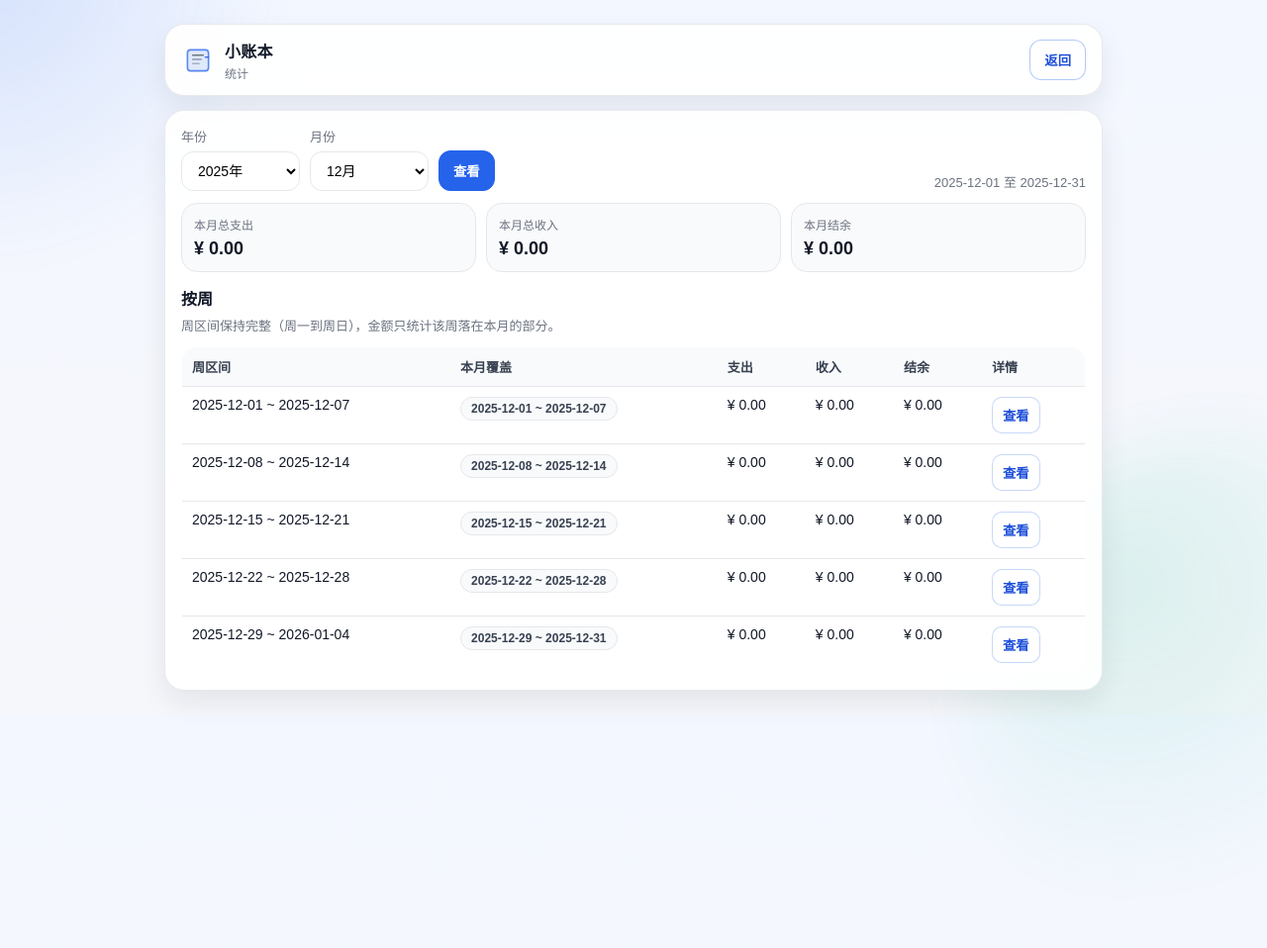
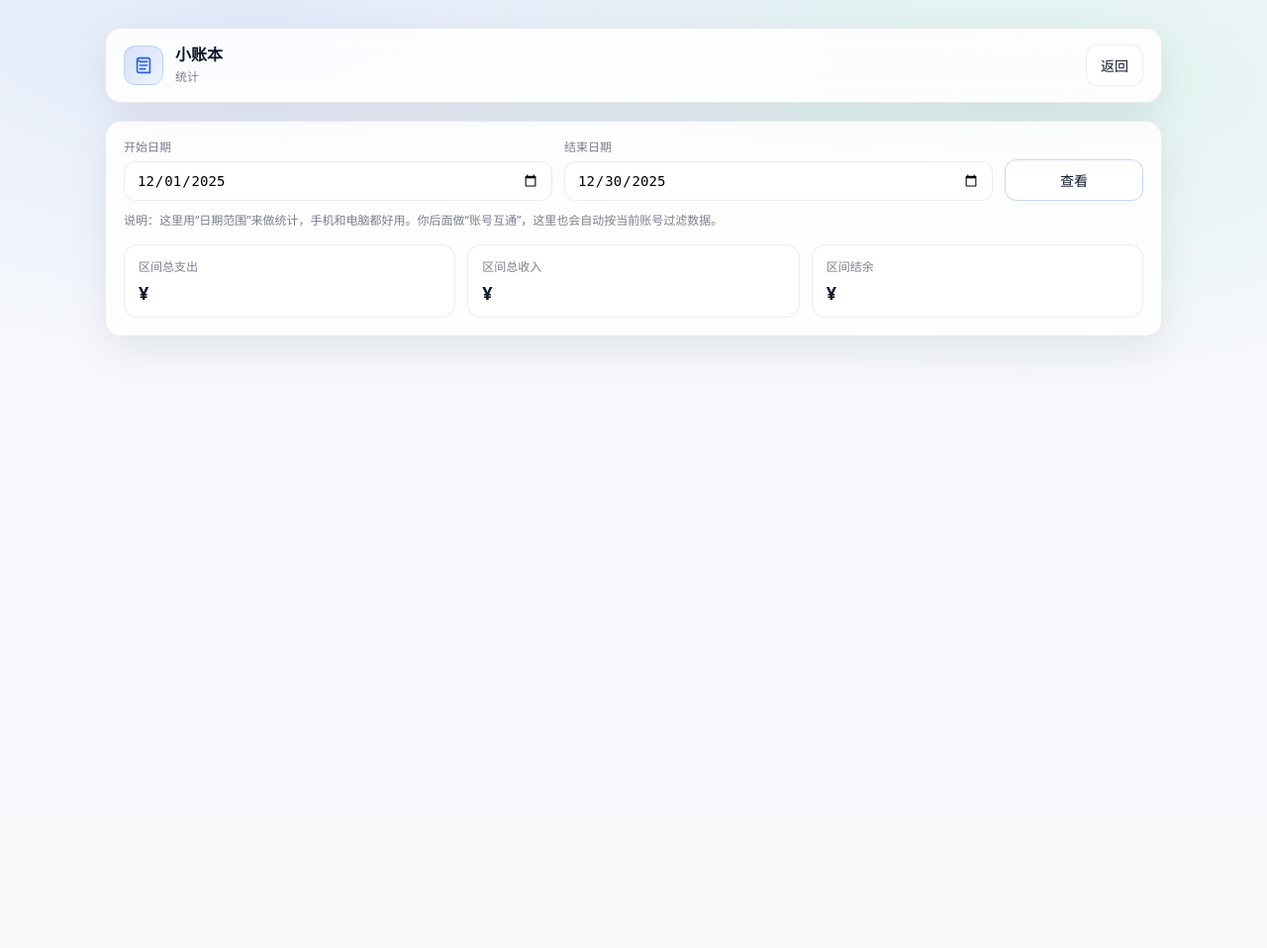
Before and after one commit to lx1925448534-glitch/-xiaozhangben-, a FastAPI app: page /stats in a window 1280 px wide; the page is wider, and only the part inside the window is pictured. Shown: that part at 99% size. After the commit the page ends 354 px from the top of that part, so only its background shows below. Run offline with FastAPI, Linux system fonts and the light colour scheme; data that the repository does not hold is empty.

Commit message:
Update stats.html

```diff
--- a/expense-web-upload/app/templates/stats.html
+++ b/expense-web-upload/app/templates/stats.html
@@ -3,211 +3,219 @@
 <head>
   <meta charset="utf-8" />
   <meta name="viewport" content="width=device-width, initial-scale=1" />
-  <title>小账本 - 统计</title>
+
+  <title>统计 - 小账本</title>
+
+  <!-- PWA: manifest + iOS 支持 -->
+  <link rel="manifest" href="/static/manifest.webmanifest">
+  <meta name="theme-color" content="#f6f8fb">
+  <meta name="apple-mobile-web-app-capable" content="yes">
+  <meta name="apple-mobile-web-app-title" content="小账本">
+  <meta name="apple-mobile-web-app-status-bar-style" content="default">
+  <link rel="apple-touch-icon" href="/static/icons/icon-192.png">
+
   <style>
     :root{
-      --bg1:#f6f7fb; --bg2:#f3f7ff;
-      --card:#ffffff; --text:#111827; --muted:#6b7280;
-      --line:#e5e7eb; --primary:#2563eb; --primary2:#1d4ed8;
-      --shadow:0 12px 28px rgba(17,24,39,.08); --radius:18px;
+      --bg: #f6f8fb;
+      --card: rgba(255,255,255,.85);
+      --border: rgba(15,23,42,.08);
+      --text: #0f172a;
+      --muted: rgba(15,23,42,.55);
+      --primary: #2563eb;
+      --shadow: 0 14px 40px rgba(15,23,42,.08);
+      --radius: 16px;
     }
-    *{box-sizing:border-box}
+    *{ box-sizing: border-box; }
     body{
       margin:0;
-      font-family:"PingFang SC","Microsoft YaHei",Arial,sans-serif;
-      color:var(--text);
-      background: linear-gradient(180deg, var(--bg2), var(--bg1));
-      position:relative;
-      overflow-x:hidden;
-    }
-    /* soft background blobs (no external images) */
-    body::before, body::after{
-      content:"";
-      position:absolute;
-      width:520px;height:520px;border-radius:50%;
-      filter: blur(30px);
-      opacity:.35;
-      z-index:0;
-    }
-    body::before{
-      top:-220px; left:-180px;
-      background: radial-gradient(circle at 30% 30%, rgba(37,99,235,.45), rgba(37,99,235,0) 60%);
-    }
-    body::after{
-      bottom:-260px; right:-220px;
-      background: radial-gradient(circle at 30% 30%, rgba(16,185,129,.35), rgba(16,185,129,0) 60%);
+      font-family: ui-sans-serif, system-ui, -apple-system, "PingFang SC","Microsoft YaHei", Arial;
+      color: var(--text);
+      background: radial-gradient(1200px 600px at 20% 0%, rgba(37,99,235,.10), transparent 60%),
+                  radial-gradient(1000px 500px at 80% 10%, rgba(16,185,129,.10), transparent 60%),
+                  var(--bg);
+      min-height: 100vh;
     }
 
-    .container{max-width:980px;margin:24px auto;padding:0 16px;position:relative;z-index:1;}
+    .wrap{ max-width: 1100px; margin: 28px auto 60px; padding: 0 16px; }
 
     .topbar{
-      display:flex;align-items:center;justify-content:space-between;gap:12px;
-      padding:14px 16px;background:rgba(255,255,255,.92);
-      border:1px solid rgba(229,231,235,.9);
-      border-radius:20px;box-shadow:var(--shadow);
-      backdrop-filter: blur(10px);
+      display:flex; align-items:center; justify-content:space-between; gap:12px;
+      padding: 16px 18px; background: var(--card);
+      border: 1px solid var(--border); border-radius: var(--radius);
+      box-shadow: var(--shadow); backdrop-filter: blur(10px);
     }
-    .brand{display:flex;align-items:center;gap:10px;}
-    .brand-name{font-weight:900;letter-spacing:.3px;}
-    .brand-sub{font-size:12px;color:var(--muted);margin-top:2px;}
-    .actions{display:flex;gap:10px;align-items:center;}
+    .brand{ display:flex; align-items:center; gap:12px; }
+    .logo{
+      width: 40px; height: 40px; border-radius: 12px;
+      background: linear-gradient(135deg, rgba(37,99,235,.18), rgba(37,99,235,.06));
+      border: 1px solid rgba(37,99,235,.18);
+      display:grid; place-items:center;
+    }
+    .brand h1{ font-size:16px; margin:0; line-height:1.2; }
+    .brand p{ margin:2px 0 0; font-size:12px; color: var(--muted); }
+
     .btn{
-      padding:10px 14px;border-radius:12px;border:1px solid rgba(37,99,235,.35);
-      background:#fff;color:var(--primary2);font-weight:800;cursor:pointer;
+      display:inline-flex; align-items:center; justify-content:center; gap:8px;
+      padding: 10px 14px; border-radius: 12px;
+      border: 1px solid var(--border);
+      background: white; color: var(--text);
+      text-decoration:none; font-size: 14px;
+      transition:.15s ease; user-select:none;
     }
-    .btn:hover{border-color:var(--primary2);}
-    .btn-primary{background:var(--primary);border-color:var(--primary);color:#fff;}
-    .btn-primary:hover{background:var(--primary2);border-color:var(--primary2);}
+    .btn:hover{ transform: translateY(-1px); box-shadow: 0 10px 24px rgba(15,23,42,.08); }
 
     .card{
-      background:rgba(255,255,255,.92);
-      border:1px solid rgba(229,231,235,.9);
-      border-radius:20px;
-      box-shadow:var(--shadow);
-      padding:16px;
-      margin-top:14px;
+      margin-top: 18px;
+      background: var(--card);
+      border: 1px solid var(--border);
+      border-radius: var(--radius);
+      box-shadow: var(--shadow);
       backdrop-filter: blur(10px);
+      padding: 16px 18px 18px;
     }
 
-    .muted{color:var(--muted);font-size:13px;}
-    .row{display:flex;gap:10px;flex-wrap:wrap;align-items:end;}
+    .row{ display:flex; gap:12px; flex-wrap: wrap; align-items:end; }
+    .field{ min-width: 220px; flex: 1; }
+    label{ display:block; font-size:12px; color: var(--muted); margin-bottom:6px; }
 
-    select{
-      padding:10px 12px;border:1px solid var(--line);border-radius:12px;outline:none;background:#fff;font-size:14px;
-      min-width:120px;
+    input{
+      width: 100%;
+      padding: 10px 12px;
+      border-radius: 12px;
+      border: 1px solid var(--border);
+      background: white;
+      outline: none;
+      font-size: 14px;
     }
-    select:focus{border-color:rgba(37,99,235,.6);box-shadow:0 0 0 4px rgba(37,99,235,.12);}
 
-    .stats{display:grid;grid-template-columns:repeat(3,1fr);gap:10px;margin-top:12px;}
-    @media (max-width:520px){.stats{grid-template-columns:1fr;}}
-    .stat{border:1px solid var(--line);border-radius:16px;padding:12px;background:rgba(249,250,251,.9);}
-    .stat .k{color:var(--muted);font-size:12px;}
-    .stat .v{font-size:18px;margin-top:6px;font-weight:900;}
+    .hint{ font-size:12px; color: var(--muted); margin-top: 10px; }
 
-    table{width:100%;border-collapse:collapse;border-radius:16px;overflow:hidden;border:1px solid var(--line);background:#fff;margin-top:12px;}
-    th,td{padding:10px;border-bottom:1px solid var(--line);font-size:14px;vertical-align:top;}
-    th{background:#f9fafb;color:#374151;font-weight:900;font-size:13px;text-align:left;}
-    tr:last-child td{border-bottom:none;}
+    .kpis{
+      display:grid;
+      grid-template-columns: 1fr 1fr 1fr;
+      gap: 12px;
+      margin-top: 16px;
+    }
+    @media (max-width: 680px){
+      .kpis{ grid-template-columns: 1fr; }
+    }
+    .pill{
+      border-radius: 14px;
+      border: 1px solid var(--border);
+      background: rgba(255,255,255,.85);
+      padding: 12px 14px;
+    }
+    .pill .t{ font-size:12px; color: var(--muted); margin-bottom:6px; }
+    .pill .v{ font-size:18px; font-weight:700; letter-spacing:.2px; }
 
-    .rowbtn{padding:8px 10px;border-radius:10px;border:1px solid rgba(37,99,235,.25);background:#fff;color:var(--primary2);cursor:pointer;font-weight:800;}
-    .rowbtn:hover{border-color:var(--primary2);}
-
-    .section-title{margin:14px 0 6px;font-weight:900;}
-    .pill{display:inline-block;padding:4px 10px;border-radius:999px;border:1px solid var(--line);background:#f9fafb;font-size:12px;color:#374151;font-weight:800;}
+    .list{
+      margin-top: 16px;
+      border-top: 1px solid rgba(15,23,42,.06);
+      padding-top: 14px;
+      color: rgba(15,23,42,.75);
+      font-size: 13px;
+      line-height: 1.65;
+    }
   </style>
 </head>
+
 <body>
-  <div class="container">
+  <div class="wrap">
+    <!-- 顶部栏 -->
     <div class="topbar">
       <div class="brand">
-        <!-- logo -->
-        <svg width="34" height="34" viewBox="0 0 64 64" fill="none" aria-hidden="true">
-          <path d="M12 18c0-3.3 2.7-6 6-6h28c3.3 0 6 2.7 6 6v28c0 3.3-2.7 6-6 6H18c-3.3 0-6-2.7-6-6V18Z" fill="rgba(37,99,235,.14)"/>
-          <path d="M18 12h28a6 6 0 0 1 6 6v28a6 6 0 0 1-6 6H18a6 6 0 0 1-6-6V18a6 6 0 0 1 6-6Z" stroke="rgba(37,99,235,.75)" stroke-width="3"/>
-          <path d="M22 22h20" stroke="rgba(17,24,39,.55)" stroke-width="3" stroke-linecap="round"/>
-          <path d="M22 30h16" stroke="rgba(17,24,39,.38)" stroke-width="3" stroke-linecap="round"/>
-          <path d="M22 38h12" stroke="rgba(17,24,39,.28)" stroke-width="3" stroke-linecap="round"/>
-          <path d="M46 26h6" stroke="rgba(37,99,235,.85)" stroke-width="3" stroke-linecap="round"/>
+        <div class="logo" aria-hidden="true">
+          <svg width="22" height="22" viewBox="0 0 24 24" fill="none">
+            <path d="M7 4h10a2 2 0 0 1 2 2v14H7a2 2 0 0 1-2-2V6a2 2 0 0 1 2-2Z" stroke="#2563eb" stroke-width="1.8"/>
+            <path d="M8 8h8M8 12h8M8 16h6" stroke="#2563eb" stroke-width="1.8" stroke-linecap="round"/>
+            <path d="M5 7h2" stroke="#2563eb" stroke-width="1.8" stroke-linecap="round"/>
           </svg>
+        </div>
         <div>
-          <div class="brand-name">小账本</div>
-          <div class="brand-sub">统计</div>
-        </div>
-      </div>
-      <div class="actions">
-        <button class="btn" onclick="location.href='/'">返回</button>
+          <h1>小账本</h1>
+          <p>统计</p>
         </div>
       </div>
 
-    <div class="card">
-      <div class="row">
-        <div>
-          <div class="muted" style="margin-bottom:6px;">年份</div>
-          <select id="year">
-            {% for y in years %}
-              <option value="{{ y }}" {% if y == selected_year %}selected{% endif %}>{{ y }}年</option>
-            {% endfor %}
-          </select>
+      <a class="btn" href="/" title="返回首页">返回</a>
     </div>
 
-        <div>
-          <div class="muted" style="margin-bottom:6px;">月份</div>
-          <select id="month">
-            {% for m in months %}
-              <option value="{{ m }}" {% if m == selected_month %}selected{% endif %}>{{ m }}月</option>
-            {% endfor %}
-          </select>
+    <div class="card">
+      <form method="get" action="/stats" id="filterForm">
+        <div class="row">
+          <div class="field">
+            <label for="from">开始日期</label>
+            <input id="from" name="from" type="date" value="{{ date_from if date_from else '' }}" />
           </div>
-
-        <button class="btn btn-primary" onclick="applyYM()">查看</button>
-
-        <div class="muted" style="margin-left:auto;">
-          {{ month_start }} 至 {{ month_end }}
+          <div class="field">
+            <label for="to">结束日期</label>
+            <input id="to" name="to" type="date" value="{{ date_to if date_to else '' }}" />
+          </div>
+          <div style="min-width: 140px;">
+            <button class="btn" type="submit" style="width:100%; border-color: rgba(37,99,235,.25);">查看</button>
           </div>
         </div>
 
-      <div class="stats">
-        <div class="stat"><div class="k">本月总支出</div><div class="v">¥ {{ "%.2f"|format(month_expense) }}</div></div>
-        <div class="stat"><div class="k">本月总收入</div><div class="v">¥ {{ "%.2f"|format(month_income) }}</div></div>
-        <div class="stat"><div class="k">本月结余</div><div class="v">¥ {{ "%.2f"|format(month_balance) }}</div></div>
+        <div class="hint">
+          说明：这里用“日期范围”来做统计，手机和电脑都好用。你后面做“账号互通”，这里也会自动按当前账号过滤数据。
         </div>
 
-      <div class="section-title">按周</div>
-      <div class="muted">周区间保持完整（周一到周日），金额只统计该周落在本月的部分。</div>
-
-      <table>
-        <tr>
-          <th>周区间</th>
-          <th>本月覆盖</th>
-          <th>支出</th>
-          <th>收入</th>
-          <th>结余</th>
-          <th>详情</th>
-        </tr>
-        {% for w in week_rows %}
-        <tr>
-          <td>{{ w.week_start }} ~ {{ w.week_end }}</td>
-          <td><span class="pill">{{ w.in_month_start }} ~ {{ w.in_month_end }}</span></td>
-          <td>¥ {{ "%.2f"|format(w.expense) }}</td>
-          <td>¥ {{ "%.2f"|format(w.income) }}</td>
-          <td>¥ {{ "%.2f"|format(w.balance) }}</td>
-          <td>
-            <button class="rowbtn"
-              onclick="location.href='/stats?year={{ selected_year }}&month={{ selected_month }}&week_start={{ w.week_start }}'">
-              查看
-            </button>
-          </td>
-        </tr>
-        {% endfor %}
-      </table>
-
-      {% if selected_week %}
-        <div class="section-title">本周支出分类</div>
-        <div class="muted" style="margin-top:-2px;">
-          {{ selected_week.week_start }} ~ {{ selected_week.week_end }}
-          （统计区间：{{ selected_week.in_month_start }} ~ {{ selected_week.in_month_end }}）
+        <div class="kpis">
+          <div class="pill">
+            <div class="t">区间总支出</div>
+            <div class="v">¥ {{ range_expense if range_expense is not none else "0.00" }}</div>
+          </div>
+          <div class="pill">
+            <div class="t">区间总收入</div>
+            <div class="v">¥ {{ range_income if range_income is not none else "0.00" }}</div>
+          </div>
+          <div class="pill">
+            <div class="t">区间结余</div>
+            <div class="v">¥ {{ range_balance if range_balance is not none else "0.00" }}</div>
+          </div>
         </div>
 
-        {% if by_category|length == 0 %}
-          <div class="muted" style="margin-top:10px;">暂无支出</div>
-        {% else %}
-          <table>
-            <tr><th>分类</th><th>支出</th></tr>
-            {% for c, s in by_category %}
-              <tr><td>{{ c }}</td><td>¥ {{ "%.2f"|format(s) }}</td></tr>
+        {% if week_lines and week_lines|length > 0 %}
+          <div class="list">
+            <strong>按周汇总（参考）：</strong><br/>
+            {% for line in week_lines %}
+              • {{ line }}<br/>
             {% endfor %}
-          </table>
+          </div>
         {% endif %}
-      {% endif %}
+      </form>
     </div>
   </div>
 
   <script>
-  function applyYM(){
-    const y = document.getElementById('year').value;
-    const m = document.getElementById('month').value;
-    location.href = `/stats?year=${encodeURIComponent(y)}&month=${encodeURIComponent(m)}`;
+    // PWA：注册 Service Worker
+    if ('serviceWorker' in navigator) {
+      window.addEventListener('load', async () => {
+        try {
+          await navigator.serviceWorker.register('/static/sw.js');
+        } catch (e) {}
+      });
     }
+
+    // 体验优化：如果用户没填日期，默认给最近 30 天（不强制，避免“空统计”）
+    (function defaultRange(){
+      const from = document.getElementById('from');
+      const to = document.getElementById('to');
+      if (!from || !to) return;
+      if (from.value || to.value) return;
+
+      const d = new Date();
+      const yyyy = d.getFullYear();
+      const mm = String(d.getMonth()+1).padStart(2,'0');
+      const dd = String(d.getDate()).padStart(2,'0');
+      to.value = `${yyyy}-${mm}-${dd}`;
+
+      const d2 = new Date(d.getTime() - 29*24*3600*1000);
+      const yyyy2 = d2.getFullYear();
+      const mm2 = String(d2.getMonth()+1).padStart(2,'0');
+      const dd2 = String(d2.getDate()).padStart(2,'0');
+      from.value = `${yyyy2}-${mm2}-${dd2}`;
+    })();
   </script>
 </body>
 </html>
```
Lines whose indentation alone changed are shown as unchanged.
